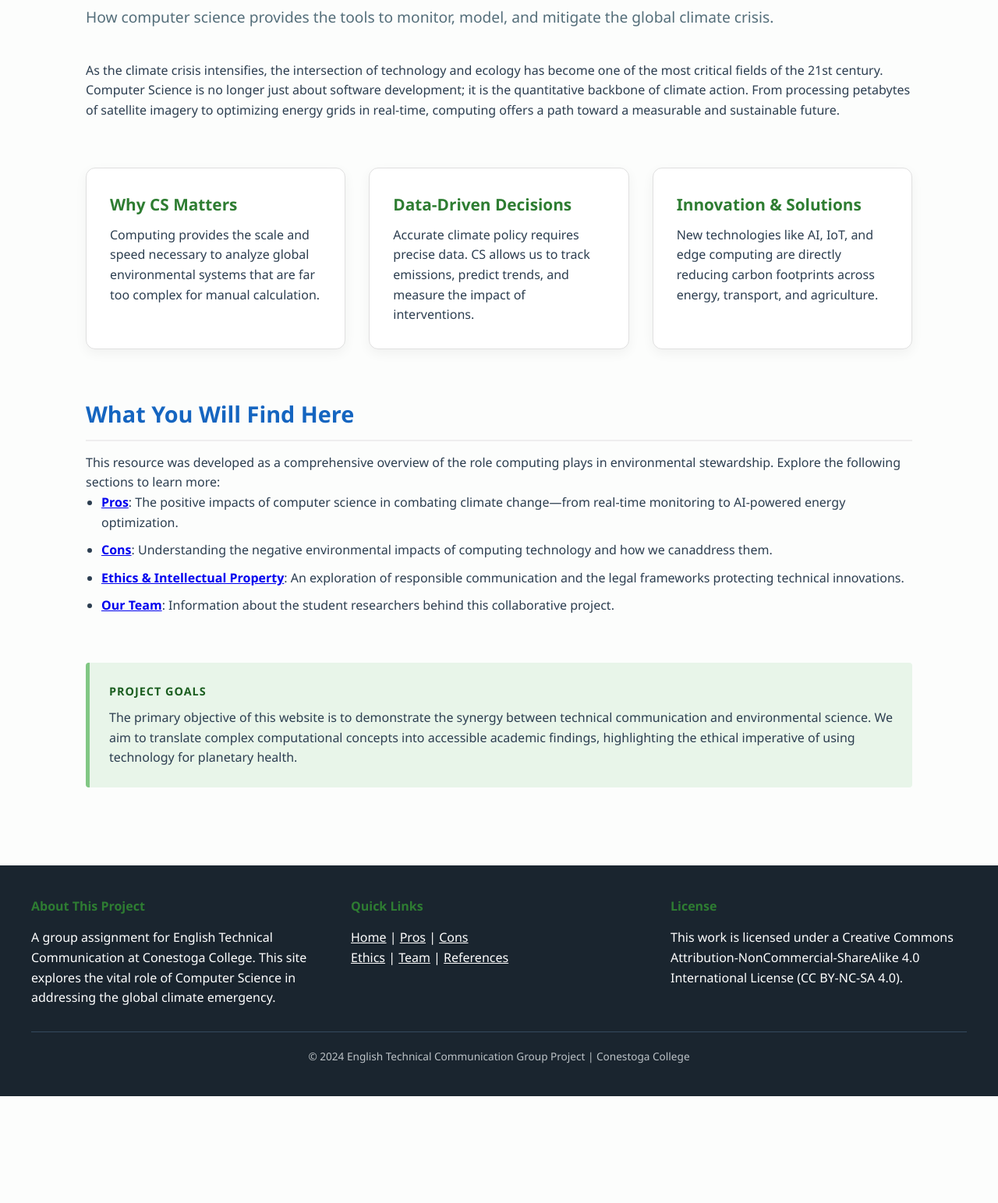
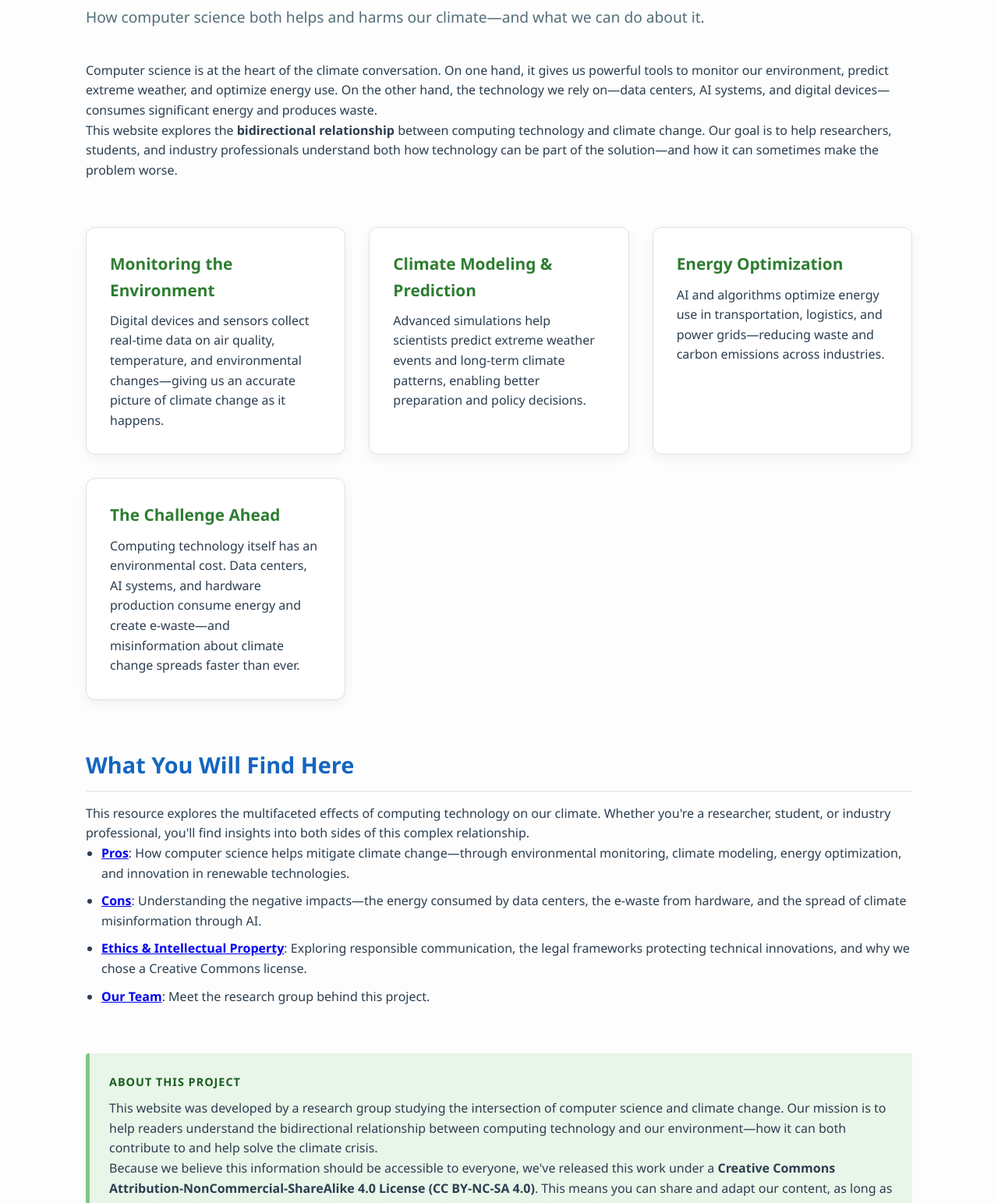
Before and after one commit to AbhinavVenkatSG/group3_projectb, a plain HTML site: page index.html in a window 1280 px wide. Shown: the part 177-1720 px from the top of the page at 78% size. Before the commit the page ends 1583 px from the top, so only its background shows below. Drawn offline with Linux system fonts and the light colour scheme.

Commit message:
Rewrite home page with bidirectional CS-climate relationship, public-friendly tone, update footers

```diff
--- a/index.html
+++ b/index.html
@@ -4,7 +4,7 @@
     <meta charset="UTF-8">
     <meta name="viewport" content="width=device-width, initial-scale=1.0">
     <title>Home | Computing for a Sustainable Future</title>
-    <meta name="description" content="Exploring how computer science acts as a critical tool in mitigating climate change through data and innovation.">
+    <meta name="description" content="Exploring the bidirectional relationship between computer science and climate change - how technology both helps and harms our environment.">
     <link rel="stylesheet" href="styles/styles.css">
 </head>
 <body>
@@ -26,43 +26,50 @@
     <main>
         <section class="section" id="hero">
             <h1>Computing for a Sustainable Future</h1>
-            <p class="subtitle">How computer science provides the tools to monitor, model, and mitigate the global climate crisis.</p>
+            <p class="subtitle">How computer science both helps and harms our climate—and what we can do about it.</p>
 
-            <p>As the climate crisis intensifies, the intersection of technology and ecology has become one of the most critical fields of the 21st century. Computer Science is no longer just about software development; it is the quantitative backbone of climate action. From processing petabytes of satellite imagery to optimizing energy grids in real-time, computing offers a path toward a measurable and sustainable future.</p>
+            <p>Computer science is at the heart of the climate conversation. On one hand, it gives us powerful tools to monitor our environment, predict extreme weather, and optimize energy use. On the other hand, the technology we rely on—data centers, AI systems, and digital devices—consumes significant energy and produces waste.</p>
+
+            <p>This website explores the <strong>bidirectional relationship</strong> between computing technology and climate change. Our goal is to help researchers, students, and industry professionals understand both how technology can be part of the solution—and how it can sometimes make the problem worse.</p>
         </section>
 
         <section class="section">
             <div class="card-grid">
                 <div class="card">
-                    <h3>Why CS Matters</h3>
-                    <p>Computing provides the scale and speed necessary to analyze global environmental systems that are far too complex for manual calculation.</p>
+                    <h3>Monitoring the Environment</h3>
+                    <p>Digital devices and sensors collect real-time data on air quality, temperature, and environmental changes—giving us an accurate picture of climate change as it happens.</p>
                 </div>
                 <div class="card">
-                    <h3>Data-Driven Decisions</h3>
-                    <p>Accurate climate policy requires precise data. CS allows us to track emissions, predict trends, and measure the impact of interventions.</p>
+                    <h3>Climate Modeling & Prediction</h3>
+                    <p>Advanced simulations help scientists predict extreme weather events and long-term climate patterns, enabling better preparation and policy decisions.</p>
                 </div>
                 <div class="card">
-                    <h3>Innovation & Solutions</h3>
-                    <p>New technologies like AI, IoT, and edge computing are directly reducing carbon footprints across energy, transport, and agriculture.</p>
+                    <h3>Energy Optimization</h3>
+                    <p>AI and algorithms optimize energy use in transportation, logistics, and power grids—reducing waste and carbon emissions across industries.</p>
+                </div>
+                <div class="card">
+                    <h3>The Challenge Ahead</h3>
+                    <p>Computing technology itself has an environmental cost. Data centers, AI systems, and hardware production consume energy and create e-waste—and misinformation about climate change spreads faster than ever.</p>
                 </div>
             </div>
         </section>
 
         <section class="section">
             <h2>What You Will Find Here</h2>
-            <p>This resource was developed as a comprehensive overview of the role computing plays in environmental stewardship. Explore the following sections to learn more:</p>
+            <p>This resource explores the multifaceted effects of computing technology on our climate. Whether you're a researcher, student, or industry professional, you'll find insights into both sides of this complex relationship.</p>
             <ul>
-                <li><strong><a href="pros.html">Pros</a></strong>: The positive impacts of computer science in combating climate change—from real-time monitoring to AI-powered energy optimization.</li>
-                <li><strong><a href="cons.html">Cons</a></strong>: Understanding the negative environmental impacts of computing technology and how we canaddress them.</li>
-                <li><strong><a href="ethics.html">Ethics & Intellectual Property</a></strong>: An exploration of responsible communication and the legal frameworks protecting technical innovations.</li>
-                <li><strong><a href="team.html">Our Team</a></strong>: Information about the student researchers behind this collaborative project.</li>
+                <li><strong><a href="pros.html">Pros</a></strong>: How computer science helps mitigate climate change—through environmental monitoring, climate modeling, energy optimization, and innovation in renewable technologies.</li>
+                <li><strong><a href="cons.html">Cons</a></strong>: Understanding the negative impacts—the energy consumed by data centers, the e-waste from hardware, and the spread of climate misinformation through AI.</li>
+                <li><strong><a href="ethics.html">Ethics & Intellectual Property</a></strong>: Exploring responsible communication, the legal frameworks protecting technical innovations, and why we chose a Creative Commons license.</li>
+                <li><strong><a href="team.html">Our Team</a></strong>: Meet the research group behind this project.</li>
             </ul>
         </section>
 
         <section class="section">
             <div class="data-box">
-                <h4>Project Goals</h4>
-                <p>The primary objective of this website is to demonstrate the synergy between technical communication and environmental science. We aim to translate complex computational concepts into accessible academic findings, highlighting the ethical imperative of using technology for planetary health.</p>
+                <h4>About This Project</h4>
+                <p>This website was developed by a research group studying the intersection of computer science and climate change. Our mission is to help readers understand the bidirectional relationship between computing technology and our environment—how it can both contribute to and help solve the climate crisis.</p>
+                <p>Because we believe this information should be accessible to everyone, we've released this work under a <strong>Creative Commons Attribution-NonCommercial-ShareAlike 4.0 License (CC BY-NC-SA 4.0)</strong>. This means you can share and adapt our content, as long as you credit us, don't use it commercially, and share any adaptations under the same license.</p>
             </div>
         </section>
     </main>
@@ -71,7 +78,7 @@
         <div class="footer-content">
             <div class="footer-section">
                 <h4>About This Project</h4>
-                <p>A group assignment for English Technical Communication at Conestoga College. This site explores the vital role of Computer Science in addressing the global climate emergency.</p>
+                <p>This website was created by a research group exploring how computer science affects our climate. We aim to make complex topics accessible to everyone—because understanding the relationship between technology and the environment matters to all of us.</p>
             </div>
             <div class="footer-section">
                 <h4>Quick Links</h4>
@@ -80,11 +87,11 @@
             </div>
             <div class="footer-section">
                 <h4>License</h4>
-                <p>This work is licensed under a Creative Commons Attribution-NonCommercial-ShareAlike 4.0 International License (CC BY-NC-SA 4.0).</p>
+                <p>This work is licensed under Creative Commons CC BY-NC-SA 4.0. You can share and adapt this content with attribution and non-commercial use.</p>
             </div>
         </div>
         <div class="footer-bottom">
-            &copy; 2024 English Technical Communication Group Project | Conestoga College
+            &copy; 2024 Research Group | Conestoga College
         </div>
     </footer>
 
```
Also changed, not shown: cons.html (+3 -3 lines), pros.html (+3 -3 lines), repo.md (+82 -0 lines).
